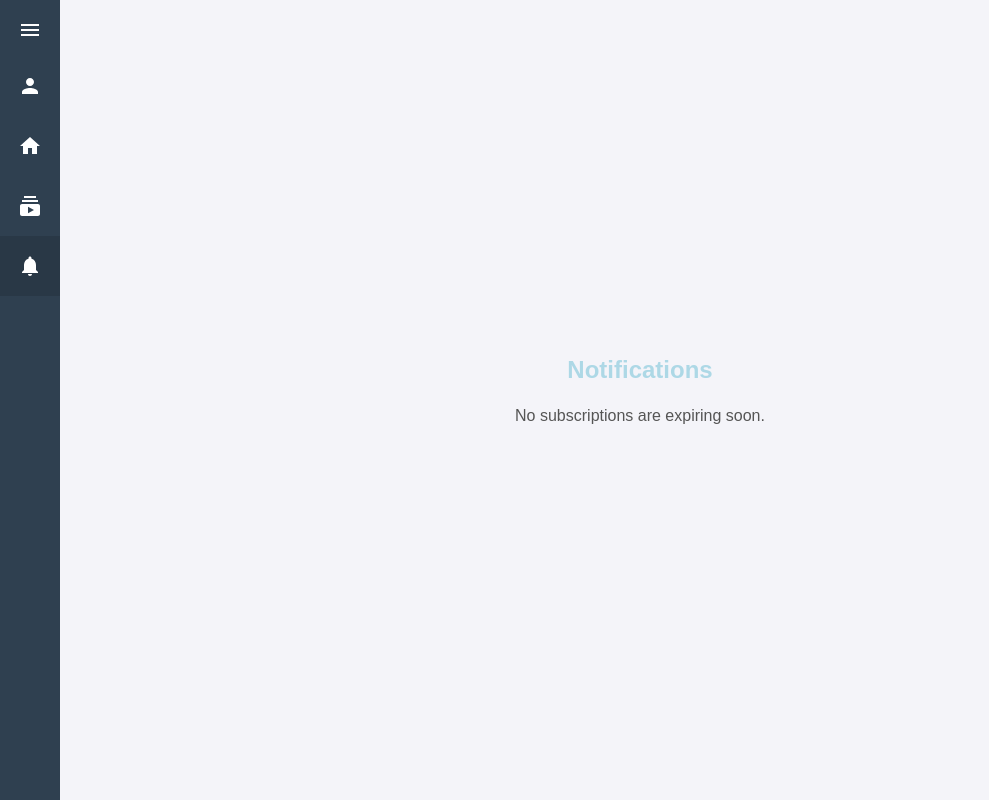
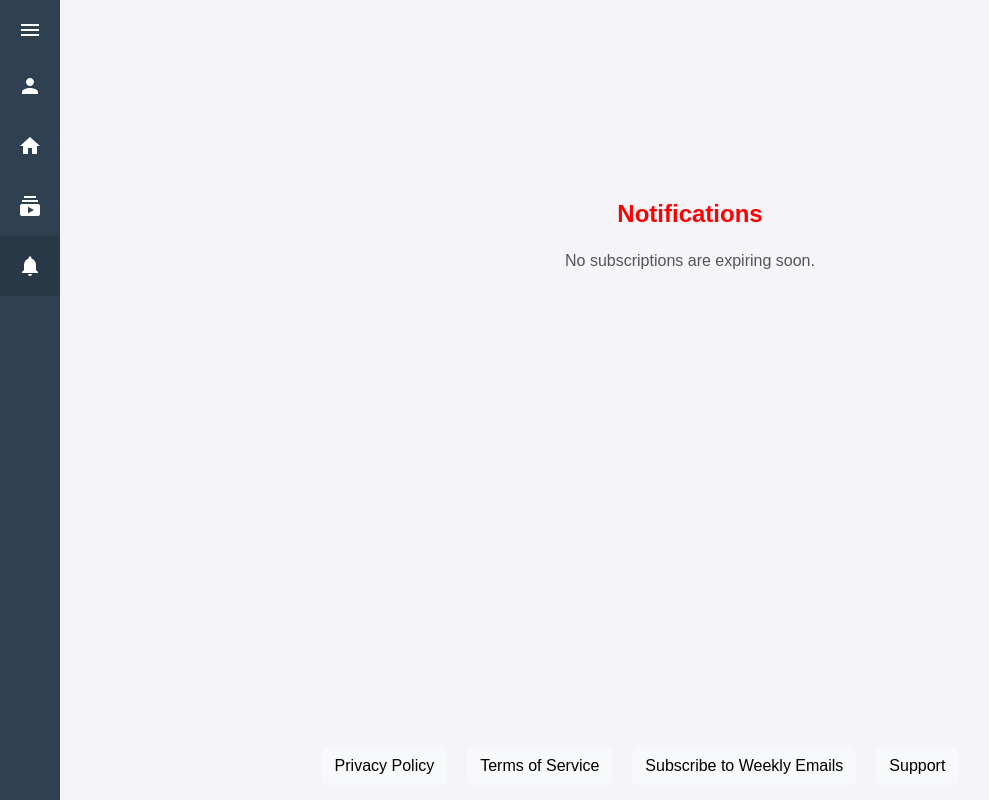
Before and after one commit to Mwaurasammy/Subscriptly-fix, a React (Create React App) app in the folder subscriptly/: page /notifications in a window 1280 px wide. Shown: the whole page, without its empty margins (0-989 px from the left). Built offline with nearby package versions, Linux system fonts and the light colour scheme.

Commit message:
adds css

```diff
--- a/subscriptly/db.json
+++ b/subscriptly/db.json
@@ -7,12 +7,12 @@
       "password": "1234",
       "subscriptions": [
         {
-          "name": "Milk",
-          "category": "shopping",
-          "cost": "100",
-          "billing_cycle": "monthly",
-          "date_of_payment": "2024-08-18",
-          "id": "2"
+          "name": "yogurt",
+          "category": "software",
+          "cost": "7",
+          "billing_cycle": "weekly",
+          "date_of_payment": "2024-08-11",
+          "id": "4"
         }
       ]
     },
@@ -79,6 +79,46 @@
           "date_of_payment": "2024-08-13"
         }
       ]
+    },
+    {
+      "id": "0d42",
+      "name": "john",
+      "email": "john@gmail.com",
+      "password": "123",
+      "subscriptions": [
+        {
+          "name": "spotify",
+          "category": "music",
+          "cost": "10",
+          "billing_cycle": "monthly",
+          "date_of_payment": "2024-08-15",
+          "id": "1"
+        },
+        {
+          "name": "Milk",
+          "category": "shopping",
+          "cost": "30",
+          "billing_cycle": "monthly",
+          "date_of_payment": "2024-08-01",
+          "id": "3"
+        },
+        {
+          "name": "bucket",
+          "category": "software",
+          "cost": "3",
+          "billing_cycle": "monthly",
+          "date_of_payment": "2024-07-10",
+          "id": "4"
+        },
+        {
+          "name": "roronoa zoro",
+          "category": "software",
+          "cost": "5",
+          "billing_cycle": "weekly",
+          "date_of_payment": "2024-08-08",
+          "id": "5"
+        }
+      ]
     }
   ]
 }
--- /dev/null
+++ b/subscriptly/src/pages/NotificationPage.css
@@ -0,0 +1,23 @@
+/* NotificationPage.css */
+.notifications-page {
+  display: flex;
+  flex-direction: column;
+  min-height: 100vh;
+  margin: 0 auto;
+}
+
+.notifications-content {
+  flex: 1;
+  padding-bottom: 1rem;
+  margin-top: 200px;
+  align-items: center;
+  margin-left: 100px;
+
+}
+
+.footer {
+  margin-top: auto;
+}
+.notifs {
+    color: red;
+}
--- a/subscriptly/src/pages/NotificationsPage.js
+++ b/subscriptly/src/pages/NotificationsPage.js
@@ -1,5 +1,8 @@
 import React, {useState, useEffect} from 'react'
 import {differenceInDays, addMonths, addWeeks} from 'date-fns'
+import Footer from '../components/Footer.js';
+import '../components/Footer.css';
+import './NotificationPage.css';
 
 const NotificationsPage = ({user}) => {
     const [notifications, setNotifications] = useState([])
@@ -10,11 +13,11 @@ const NotificationsPage = ({user}) => {
                 fetch(`http://localhost:5000/users?name=${user}`)
                 .then(res => res.json())
                 .then(users => {
-                    if(user.length > 0) {
+                    if(users.length > 0) {
                         const userData = users[0]
                         const expiringSubscriptions = userData.subscriptions.filter(subscription => {
                             const daysLeft = calculateDaysLeft(subscription.date_of_payment, subscription.billing_cycle)
-                            return daysLeft <=7
+                            return daysLeft <= 7
                         })
                         setNotifications(expiringSubscriptions)
                     }
@@ -47,8 +50,9 @@ const NotificationsPage = ({user}) => {
     }
 
     return (
-        <div>
-            <h2>Notifications</h2>
+        <div className="notifications-page">
+            <div className="notifications-content">
+                <h2 className='notifs'>Notifications</h2>
                 {notifications.length > 0 ? (
                     <ul>
                         {notifications.map((subscription) => {
@@ -65,6 +69,9 @@ const NotificationsPage = ({user}) => {
                     <p>No subscriptions are expiring soon.</p>
                 )}
             </div>
+            <Footer className="footer" />
+        </div>
     )
 }
-export default NotificationsPage
+
+export default NotificationsPage;
```
Lines whose indentation alone changed are shown as unchanged.
